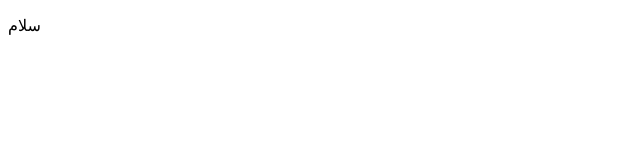
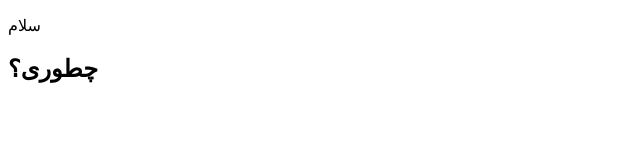
Before and after one commit to saywan/HTML, a plain HTML site: page index.html in a window 1280 px wide. Shown: the whole page, without its empty margins (0-640 px from the left). Drawn offline with Linux system fonts and the light colour scheme.

Commit message:
Add h2 tags

```diff
--- a/index.html
+++ b/index.html
@@ -9,5 +9,8 @@
     <p>
         سلام
     </p>
+    <h2>
+        چطوری؟
+    </h2>
 </body>
 </html>
```
